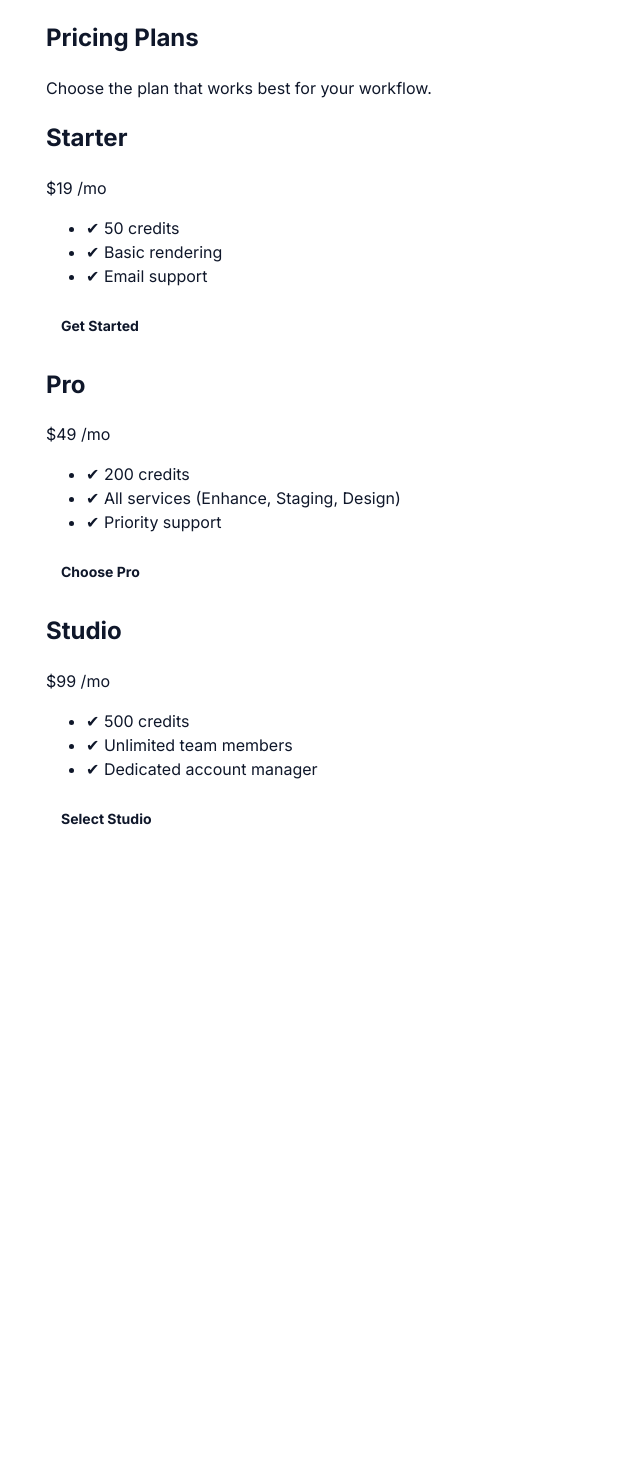
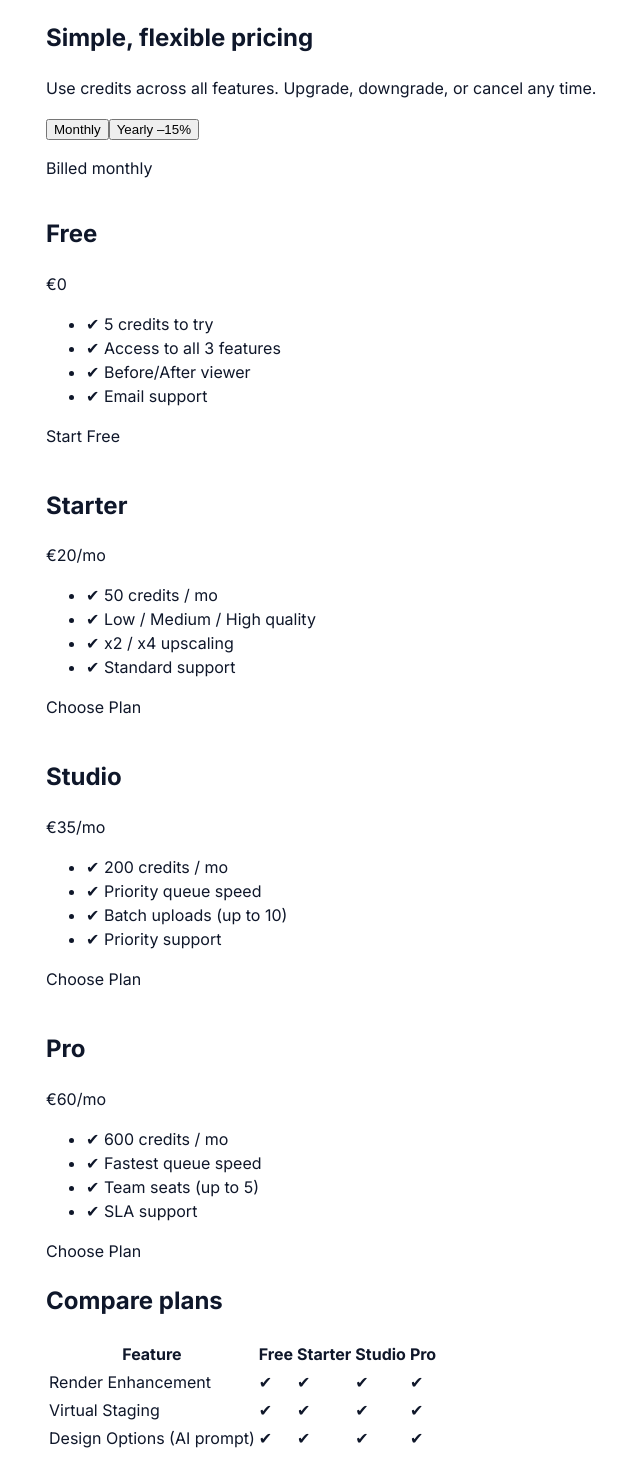
Before and after one commit to markgaughan75-maker/Test-3, a Next.js app: page /pricing in a window 1280 px wide. Shown: the top 1457 px of the page, without its empty margins (58-698 px from the left). Before the commit the page ends 840 px from the top, so only its background shows below. Built offline with nearby package versions, Linux system fonts and the light colour scheme.

Commit message:
Update pricing.js

```diff
--- a/pages/pricing.js
+++ b/pages/pricing.js
@@ -1,47 +1,184 @@
-// pages/pricing.js
-import React from "react";
+import React, { useState } from "react";
 
 export default function Pricing() {
+  const [period, setPeriod] = useState("monthly");
+
+  const yearlyDiscount = 0.85; // 15% off yearly
+
+  const plans = [
+    {
+      name: "Free",
+      price: 0,
+      credits: 5,
+      features: [
+        "5 credits to try",
+        "Access to all 3 features",
+        "Before/After viewer",
+        "Email support",
+      ],
+      href: "/checkout?plan=free",
+      button: "Start Free",
+      highlight: false,
+    },
+    {
+      name: "Starter",
+      price: 20,
+      credits: 50,
+      features: [
+        "50 credits / mo",
+        "Low / Medium / High quality",
+        "x2 / x4 upscaling",
+        "Standard support",
+      ],
+      href: "/checkout?plan=starter",
+      button: "Choose Plan",
+      highlight: false,
+    },
+    {
+      name: "Studio",
+      price: 35,
+      credits: 200,
+      features: [
+        "200 credits / mo",
+        "Priority queue speed",
+        "Batch uploads (up to 10)",
+        "Priority support",
+      ],
+      href: "/checkout?plan=studio",
+      button: "Choose Plan",
+      highlight: true,
+    },
+    {
+      name: "Pro",
+      price: 60,
+      credits: 600,
+      features: [
+        "600 credits / mo",
+        "Fastest queue speed",
+        "Team seats (up to 5)",
+        "SLA support",
+      ],
+      href: "/checkout?plan=pro",
+      button: "Choose Plan",
+      highlight: false,
+    },
+  ];
+
+  const comparison = [
+    { feature: "Render Enhancement", plans: [true, true, true, true] },
+    { feature: "Virtual Staging", plans: [true, true, true, true] },
+    { feature: "Design Options (AI prompt)", plans: [true, true, true, true] },
+    { feature: "x2 / x4 Upscaling", plans: [true, true, true, true] },
+    { feature: "Priority queue speed", plans: [false, false, true, true] },
+    { feature: "Batch uploads", plans: [false, false, true, true] },
+    { feature: "Team seats", plans: [false, false, false, true] },
+    { feature: "SLA support", plans: [false, false, false, true] },
+  ];
+
   return (
-    <main className="container">
-      <section className="pricing-intro">
-        <h1>Pricing Plans</h1>
-        <p>Choose the plan that works best for your workflow.</p>
+    <main className="pricing-page container">
+      {/* Heading */}
+      <section className="text-center py-16">
+        <h1 className="text-4xl font-bold mb-4">Simple, flexible pricing</h1>
+        <p className="text-lg text-gray-600">
+          Use credits across all features. Upgrade, downgrade, or cancel any
+          time.
+        </p>
+
+        {/* Toggle Monthly / Yearly */}
+        <div className="toggle mt-6 flex justify-center gap-4">
+          <button
+            onClick={() => setPeriod("monthly")}
+            className={`px-4 py-2 rounded ${
+              period === "monthly" ? "bg-indigo-600 text-white" : "bg-gray-200"
+            }`}
+          >
+            Monthly
+          </button>
+          <button
+            onClick={() => setPeriod("yearly")}
+            className={`px-4 py-2 rounded ${
+              period === "yearly" ? "bg-indigo-600 text-white" : "bg-gray-200"
+            }`}
+          >
+            Yearly <span className="ml-1 text-green-500">–15%</span>
+          </button>
+        </div>
+        <p className="mt-2 text-sm text-gray-500">Billed {period}</p>
       </section>
 
-      <section className="pricing-grid">
-        <div className="plan">
-          <h2>Starter</h2>
-          <p className="price">$19 <span>/mo</span></p>
-          <ul>
-            <li>✔ 50 credits</li>
-            <li>✔ Basic rendering</li>
-            <li>✔ Email support</li>
-          </ul>
-          <a href="/checkout?plan=starter" className="btn">Get Started</a>
-        </div>
+      {/* Plans */}
+      <section className="grid grid-cols-1 md:grid-cols-4 gap-8 mb-16">
+        {plans.map((plan, idx) => (
+          <div
+            key={idx}
+            className={`plan-card p-6 rounded-xl shadow-lg border ${
+              plan.highlight ? "border-indigo-500 ring-2 ring-indigo-200" : ""
+            }`}
+          >
+            <h2 className="text-xl font-bold mb-2">{plan.name}</h2>
+            <p className="text-2xl font-bold mb-4">
+              {plan.price === 0 ? (
+                "€0"
+              ) : (
+                <>
+                  €
+                  {period === "monthly"
+                    ? plan.price
+                    : Math.round(plan.price * yearlyDiscount)}
+                  <span className="text-base font-normal">
+                    /{period === "monthly" ? "mo" : "mo (yearly)"}
+                  </span>
+                </>
+              )}
+            </p>
+            <ul className="mb-6 text-sm text-gray-700">
+              {plan.features.map((f, i) => (
+                <li key={i} className="mb-2">
+                  ✔ {f}
+                </li>
+              ))}
+            </ul>
+            <a
+              href={`${plan.href}&period=${period}`}
+              className={`w-full block text-center py-2 rounded ${
+                plan.highlight
+                  ? "bg-indigo-600 text-white"
+                  : "bg-gray-900 text-white"
+              }`}
+            >
+              {plan.button}
+            </a>
+          </div>
+        ))}
+      </section>
 
-        <div className="plan featured">
-          <h2>Pro</h2>
-          <p className="price">$49 <span>/mo</span></p>
-          <ul>
-            <li>✔ 200 credits</li>
-            <li>✔ All services (Enhance, Staging, Design)</li>
-            <li>✔ Priority support</li>
-          </ul>
-          <a href="/checkout?plan=pro" className="btn">Choose Pro</a>
-        </div>
-
-        <div className="plan">
-          <h2>Studio</h2>
-          <p className="price">$99 <span>/mo</span></p>
-          <ul>
-            <li>✔ 500 credits</li>
-            <li>✔ Unlimited team members</li>
-            <li>✔ Dedicated account manager</li>
-          </ul>
-          <a href="/checkout?plan=studio" className="btn">Select Studio</a>
-        </div>
+      {/* Compare Table */}
+      <section className="compare-table bg-gray-50 rounded-xl p-8">
+        <h2 className="text-2xl font-bold mb-6">Compare plans</h2>
+        <table className="w-full text-left">
+          <thead>
+            <tr className="border-b">
+              <th className="py-2">Feature</th>
+              <th className="py-2 text-center">Free</th>
+              <th className="py-2 text-center">Starter</th>
+              <th className="py-2 text-center">Studio</th>
+              <th className="py-2 text-center">Pro</th>
+            </tr>
+          </thead>
+          <tbody>
+            {comparison.map((row, idx) => (
+              <tr key={idx} className="border-b">
+                <td className="py-2">{row.feature}</td>
+                {row.plans.map((inc, i) => (
+                  <td key={i} className="py-2 text-center">
+                    {inc ? "✔" : "—"}
+                  </td>
+                ))}
+              </tr>
+            ))}
+          </tbody>
+        </table>
       </section>
     </main>
   );
```
